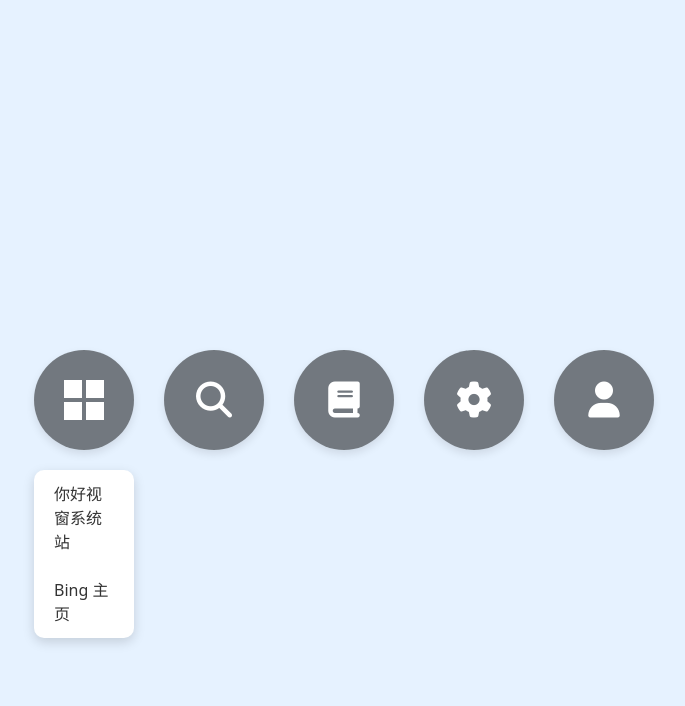
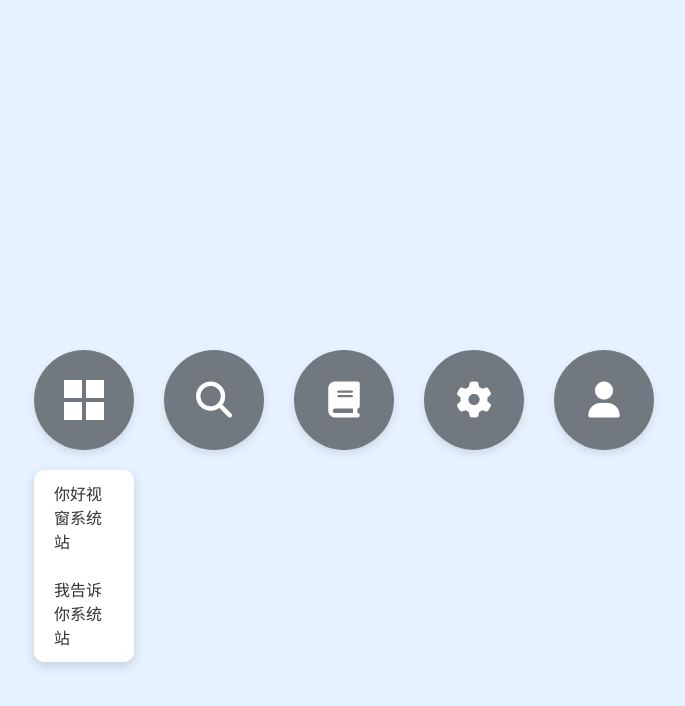
Before and after one commit to helloworldXIAOZHU/Xiaozhu, a plain HTML site: page index.html in a window 1280 px wide. Both pictures are taken after a click on the element 380 px from the left and 400 px from the top of the page. Shown: the whole page, without its empty margins (296-981 px from the left). Drawn offline with nearby package versions, Linux system fonts and the light colour scheme.

Commit message:
Update index.html

```diff
--- a/index.html
+++ b/index.html
@@ -269,7 +269,7 @@
             </div>
             <div class="submenu" id="windows-submenu">
                 <a href="https://hellowindows.cn/" class="submenu-item">你好视窗系统站</a>
-                <a href="https://cn.bing.com" class="submenu-item">Bing 主页</a>
+                <a href="https://next.itellyou.cn/" class="submenu-item">我告诉你系统站</a>
             </div>
         </div>
         <a href="xzsearch.html" class="circle-button"><i class="fas fa-search"></i></a>
```
